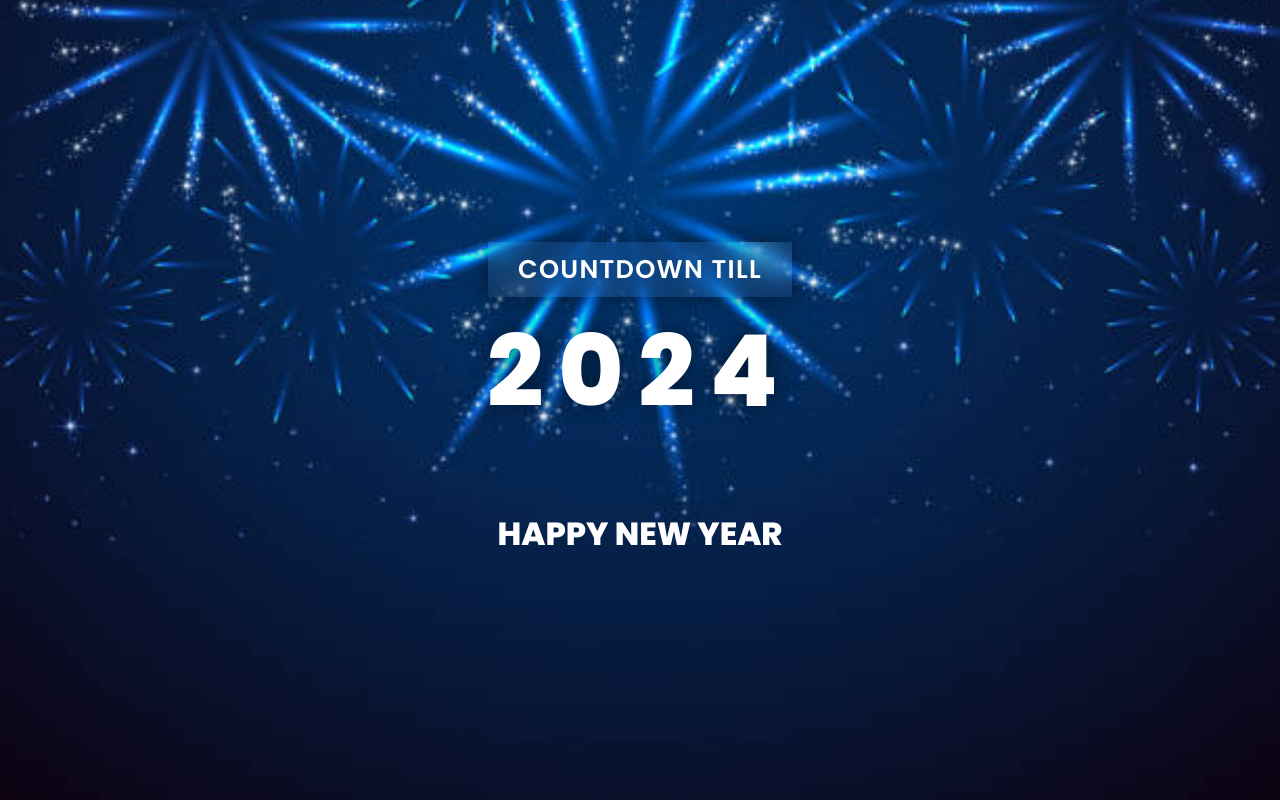
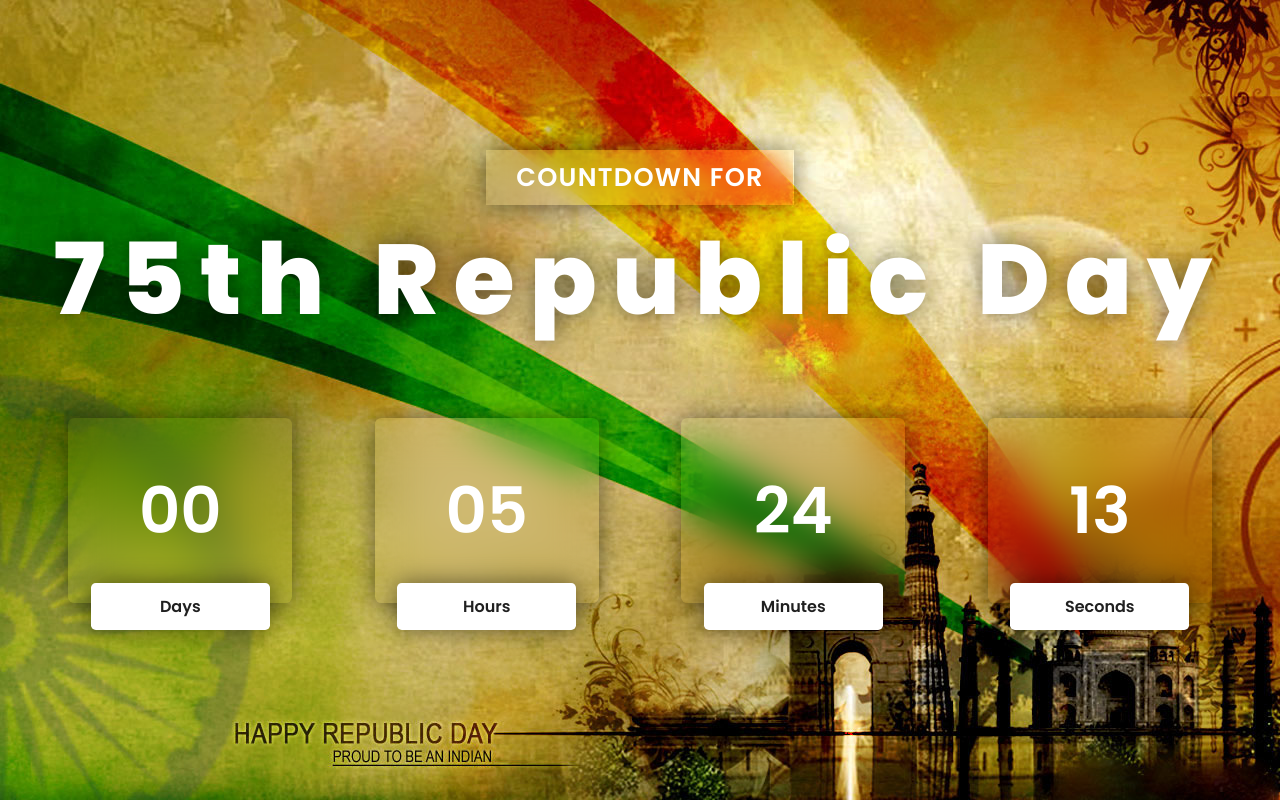
Before and after one commit to Sunaina-Sahu/75th_Republic_Day, a plain HTML site: page index.html in a window 1280 px wide. Drawn offline with Linux system fonts and the light colour scheme.

Commit message:
Initial commit

```diff
--- a/index.html
+++ b/index.html
@@ -2,7 +2,7 @@
 <html lang="en">
   <head>
     <meta name="viewport" content="width=device-width, initial-scale=1.0" />
-    <title>Countdown to new year</title>
+    <title>Countdown for Republic Day</title>
     <!-- Google Font -->
     <link
       href="https://fonts.googleapis.com/css2?family=Poppins:wght@600;800&display=swap"
@@ -14,8 +14,8 @@
   <body>
     <div class="wrapper">
       <div class="heading">
-        <h3>Countdown Till</h3>
-        <h1>2024</h1>
+        <h3>Countdown For</h3>
+        <h1>75th Republic Day </h1>
       </div>
       <div class="countdown">
         <div class="box">
--- a/script.js
+++ b/script.js
@@ -2,8 +2,9 @@ let dayBox = document.getElementById("day-box");
 let hrBox = document.getElementById("hr-box");
 let minBox = document.getElementById("min-box");
 let secBox = document.getElementById("sec-box");
-let endDate = new Date(2024, 0, 1, 0, 4);
+let endDate = new Date(2024, 0, 5, 19, 10);
 let endTime = endDate.getTime();
+
 
 function countdown() {
   let todayDate = new Date();
@@ -18,8 +19,8 @@ function countdown() {
   if (endTime < todayTime) {
     clearInterval(i);
     document.querySelector(
-      ".countdown"
-    ).innerHTML = `<marque><h1>HAPPY NEW YEAR</h1></marque>`;
+      ".wrapper"
+    ).innerHTML = `<img src="75th.jpeg" alt= "Happy Republic Day" height=1540px width=3000px>`;
   } else {
     let daysLeft = Math.floor(remainingTime / oneDay);
     let hrsLeft = Math.floor((remainingTime % oneDay) / oneHr);
--- a/style.css
+++ b/style.css
@@ -12,7 +12,7 @@
     color: var(--color-white);
   }
   body {
-    background: url(bg.jpg);
+    background: url(R.jpeg);
     background-repeat: no-repeat;
     background-attachment: fixed;
     background-position: center center;
```
Also changed, not shown: 75th.jpeg (added), R.jpeg (added).
